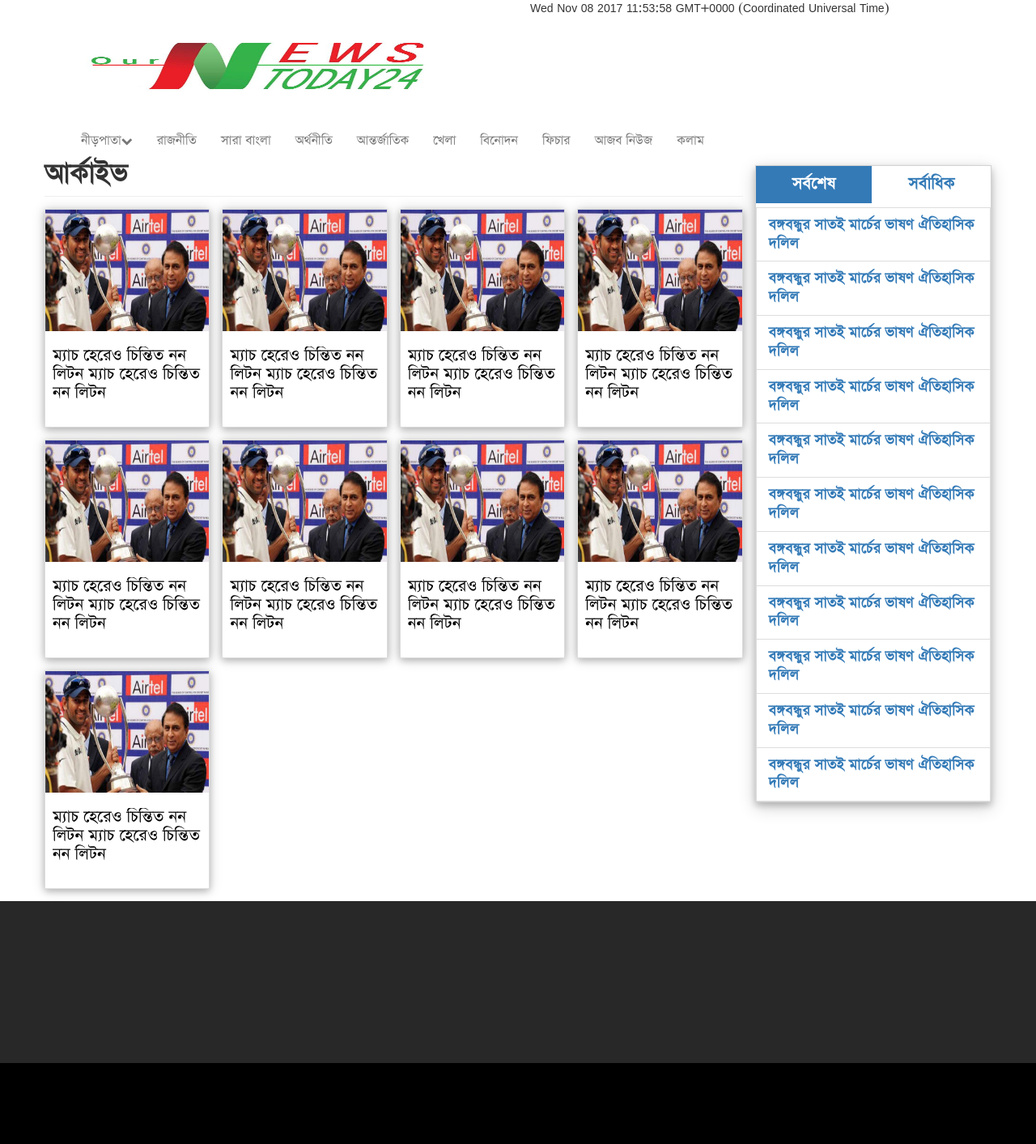
After one commit to jannat412/NW-font-end001, a PHP site: page /archive.php in a window 1280 px wide. The commit adds this page. Shown: the whole page at 81% size. Run offline with PHP 8.4, Linux system fonts and the light colour scheme.

Commit message:
08-11-17

```diff
--- /dev/null
+++ b/archive.php
@@ -0,0 +1,105 @@
+<!DOCTYPE HTML>
+<html lang="en-US">
+    <head>
+        <meta charset="UTF-8">
+        <title>Archive page</title>
+        <!--Css link here -->
+        <link rel="stylesheet" href="css/archive.css" />
+    </head>
+    <body>
+        <?php require_once './header.php'; ?>
+
+
+        <div class="archive_page">
+            <div class="container">
+                <div class="row">
+                    <div class="col-lg-9">
+                        <div class="archive_content">
+                            <h2>আর্কাইভ</h2>
+                            <hr />
+                            <div class="row">
+                                <div class="col-lg-3">
+                                    <div class="thumbnail thumbnail_content">
+                                        <a href="#"><img src="images/gavaskar.jpg" alt="Liton" class="img-responsive"></a>
+                                        <div class="caption">
+                                            <h4><a href="#">ম্যাচ হেরেও চিন্তিত নন লিটন ম্যাচ হেরেও চিন্তিত নন লিটন </a></h4>
+                                        </div>
+                                    </div>
+                                </div>
+                                <div class="col-lg-3">
+                                    <div class="thumbnail thumbnail_content">
+                                        <a href="#"><img src="images/gavaskar.jpg" alt="Liton" class="img-responsive"></a>
+                                        <div class="caption">
+                                            <h4><a href="#">ম্যাচ হেরেও চিন্তিত নন লিটন ম্যাচ হেরেও চিন্তিত নন লিটন </a></h4>
+                                        </div>
+                                    </div>
+                                </div>
+                                <div class="col-lg-3">
+                                    <div class="thumbnail thumbnail_content">
+                                        <a href="#"><img src="images/gavaskar.jpg" alt="Liton" class="img-responsive"></a>
+                                        <div class="caption">
+                                            <h4><a href="#">ম্যাচ হেরেও চিন্তিত নন লিটন ম্যাচ হেরেও চিন্তিত নন লিটন </a></h4>
+                                        </div>
+                                    </div>
+                                </div>
+                                <div class="col-lg-3">
+                                    <div class="thumbnail thumbnail_content">
+                                        <a href="#"><img src="images/gavaskar.jpg" alt="Liton" class="img-responsive"></a>
+                                        <div class="caption">
+                                            <h4><a href="#">ম্যাচ হেরেও চিন্তিত নন লিটন ম্যাচ হেরেও চিন্তিত নন লিটন</a></h4>
+                                        </div>
+                                    </div>
+                                </div>
+                                <div class="col-lg-3">
+                                    <div class="thumbnail thumbnail_content">
+                                        <a href="#"><img src="images/gavaskar.jpg" alt="Liton" class="img-responsive"></a>
+                                        <div class="caption">
+                                            <h4><a href="#">ম্যাচ হেরেও চিন্তিত নন লিটন ম্যাচ হেরেও চিন্তিত নন লিটন</a></h4>
+                                        </div>
+                                    </div>
+                                </div>
+                                <div class="col-lg-3">
+                                    <div class="thumbnail thumbnail_content">
+                                        <a href="#"><img src="images/gavaskar.jpg" alt="Liton" class="img-responsive"></a>
+                                        <div class="caption">
+                                            <h4><a href="#">ম্যাচ হেরেও চিন্তিত নন লিটন ম্যাচ হেরেও চিন্তিত নন লিটন</a></h4>
+                                        </div>
+                                    </div>
+                                </div>
+                                <div class="col-lg-3">
+                                    <div class="thumbnail thumbnail_content">
+                                        <a href="#"><img src="images/gavaskar.jpg" alt="Liton" class="img-responsive"></a>
+                                        <div class="caption">
+                                            <h4><a href="#">ম্যাচ হেরেও চিন্তিত নন লিটন ম্যাচ হেরেও চিন্তিত নন লিটন</a></h4>
+                                        </div>
+                                    </div>
+                                </div>
+                                <div class="col-lg-3">
+                                    <div class="thumbnail thumbnail_content">
+                                        <a href="#"><img src="images/gavaskar.jpg" alt="Liton" class="img-responsive"></a>
+                                        <div class="caption">
+                                            <h4><a href="#">ম্যাচ হেরেও চিন্তিত নন লিটন ম্যাচ হেরেও চিন্তিত নন লিটন</a></h4>
+                                        </div>
+                                    </div>
+                                </div>
+                                <div class="col-lg-3">
+                                    <div class="thumbnail thumbnail_content">
+                                        <a href="#"><img src="images/gavaskar.jpg" alt="Liton" class="img-responsive"></a>
+                                        <div class="caption">
+                                            <h4><a href="#">ম্যাচ হেরেও চিন্তিত নন লিটন ম্যাচ হেরেও চিন্তিত নন লিটন</a></h4>
+                                        </div>
+                                    </div>
+                                </div>
+                            </div>
+                        </div>
+                    </div>
+                    <div class="col-lg-3">
+                        <?php require_once './sorbocho_sorbadhik.php'; ?>
+                    </div>
+                </div>
+            </div>
+        </div>
+
+        <?php require_once './footer.php'; ?>
+    </body>
+</html>
--- /dev/null
+++ b/css/archive.css
@@ -0,0 +1,38 @@
+/*
+To change this license header, choose License Headers in Project Properties.
+To change this template file, choose Tools | Templates
+and open the template in the editor.
+*/
+/*
+    Created on : Nov 8, 2017, 11:01:15 AM
+    Author     : John
+*/
+.archive_page .archive_content h2{
+    margin-top: 0;
+    font-weight: bold;
+    margin-left: -15px;
+}
+.archive_page .archive_content hr{
+    margin-top: 0px;
+    margin-bottom: 15px;
+    margin-left: -15px;
+}
+.archive_page .archive_content .thumbnail_content{
+    margin-left: -15px;
+    padding: 0px;
+    border-radius: 0px;
+    margin-bottom: 15px;
+    box-shadow: 0 3px 8px 0px rgba(0, 0, 0, 0.2), 0px 1px 15px 0 rgba(0, 0, 0, 0.19);
+}
+.archive_page .archive_content .thumbnail_content a img{
+    display: block;
+    height: 150px;
+    overflow: hidden;
+}
+.archive_page .archive_content .thumbnail_content h4 a{
+    display: block;
+    height: 80px;
+    overflow: hidden;
+    line-height: 23px;
+    color: black;
+}
--- a/css/style.css
+++ b/css/style.css
@@ -29,16 +29,13 @@ body h3{
 }
 /*=======Header part css start hrer=======*/
 .main-content{
-    background-color: #D3D3D3;
-    height: 160px;
+
 }
 .main-content p{
-    font-size: 16px;
-    color: red;
+
 }
 .main-content .logo{
-    border-right: 2px solid white;
-    height: 159px;
+
 
 }
 .main-content .logo a img{
@@ -46,22 +43,15 @@ body h3{
     width: 560px;
     margin-top: 9px;
 }
-.main-content .date hr{
-    border-top: 2px solid #eee;
-    margin-left: -15px;
-    margin-right: -15px;
-    margin-top: 0px;
-}
 /*=======Navbar menu part css start hrer=======*/
 .affix {
-    top: 0;
+    top: -1px;
     width: 100%;
     z-index: 9999 !important;
 }
 header .menu{
     background-color: white;
     border: none;
-    margin-top: 2px;
     margin-bottom: 0;
     min-height: 1px;
 }
--- a/header.php
+++ b/header.php
@@ -27,7 +27,7 @@
                 <div class="row">
                     <div class="logo col-lg-6">
                         <a href="index.php">
-                            <img src="images/logo2.png" alt="logo" />
+                            <img src="images/logo3.png" alt="logo" class="img-responsive"/>
                         </a>
                     </div>
                     <div class="date col-lg-6">
@@ -35,15 +35,14 @@
                         <script>
                             document.getElementById("demo").innerHTML = Date();
                         </script>
-                        <hr />
                         <div class="add">
-                            <h1>Add</h1>
+
                         </div>
                     </div>
                 </div>
             </div>
             <!--Navbar start here --->
-            <nav class="navbar navbar-default" data-spy = "affix" data-offset-top= "197">
+            <nav class="navbar navbar-default menu" data-spy = "affix" data-offset-top= "197">
                 <div class="container">
                     <!-- Brand and toggle get grouped for better mobile display -->
                     <div class="navbar-header">
@@ -59,7 +58,7 @@
                     <div class="collapse navbar-collapse" id="bs-example-navbar-collapse-1">
                         <ul class="nav navbar-nav">
                             <li class="dropdown">
-                                <a href="#" class="dropdown-toggle" data-toggle="dropdown" role="button" aria-haspopup="true" aria-expanded="false">নীড়পাতা<span class="caret"></span></a>
+                                <a href="#" class="dropdown-toggle" data-toggle="dropdown" role="button" aria-haspopup="true" aria-expanded="false">নীড়পাতা<i class="fa fa-chevron-down" aria-hidden="true"></i></a>
                                 <ul class="dropdown-menu">
                                     <li><a href="#">Action</a></li>
                                     <li><a href="#">Another action</a></li>
```
Also changed, not shown: nbproject/private/private.xml (+5 -3 lines), images/katrun2.jpg (added), images/logo3.png (added).
